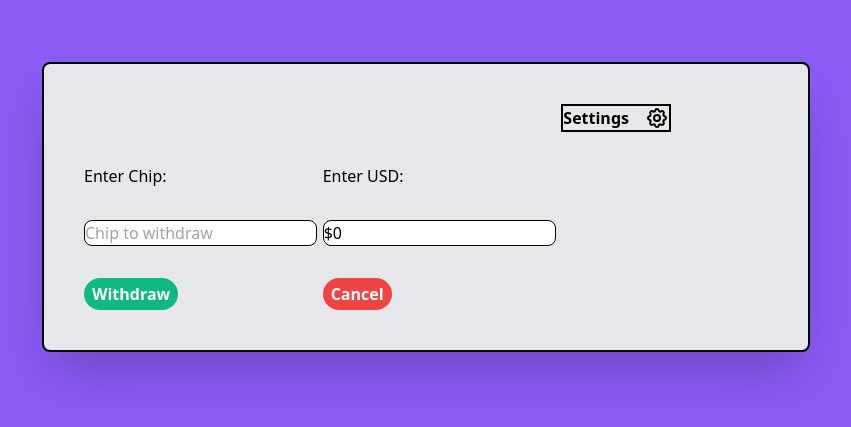
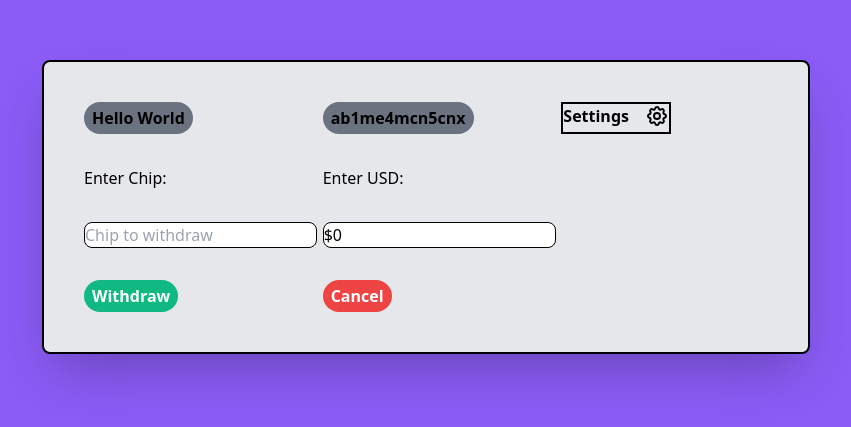
Before and after one commit to iamsuyashpatel07/virtual-currency, a React (Create React App) app: page / in a window 1280 px wide. Shown: the part 193-620 px from the top of the page, without its empty margins (214-1065 px from the left). Built offline with nearby package versions, Linux system fonts and the light colour scheme.

Commit message:
custom input ui fix + padding/margin design

```diff
--- a/src/index.js
+++ b/src/index.js
@@ -28,10 +28,10 @@ class NameForm extends React.Component {
              <form onSubmit = { this.handleSubmit } className="">
               <ul class="grid grid-cols-1 gap-4 sm:grid-cols-2 md:grid-cols-3 md:gap-8">
                   <li class="">
-
+                  <input type="submit" value="Hello World" className="bg-gray-500 text-black font-bold py-1 px-2  rounded-full text-center" />
                   </li>
                   <li class="">
-
+                  <input type="submit" value="ab1me4mcn5cnx" className="bg-gray-500 text-black font-bold py-1 px-2  rounded-full text-center" />
                   </li>
                   <li class="flex">
 
```
